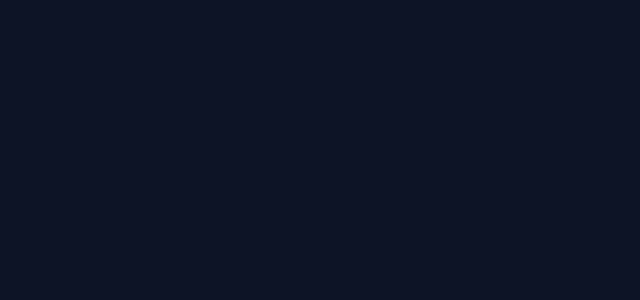
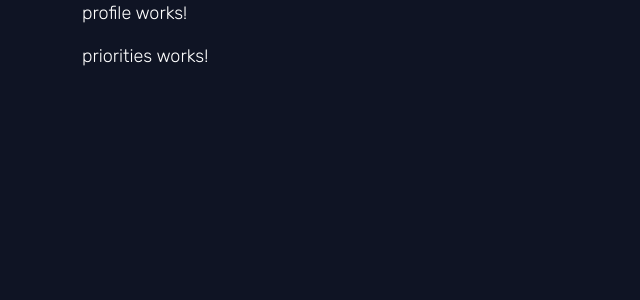
Before and after one commit to rscottlundgren/th-hbs-d3, an Angular app: page / in a window 1280 px wide. Shown: the top 300 px of the page, without its empty margins (0-640 px from the left). Built offline with nearby package versions, Linux system fonts and the light colour scheme.

Commit message:
Create Base Frame For App

```diff
--- a/src/app/app.component.html
+++ b/src/app/app.component.html
@@ -1,3 +1,6 @@
-
+<div class="container">
+  <app-profile></app-profile>
+  <app-priorities></app-priorities>
+</div>
 
 <router-outlet></router-outlet>
```
